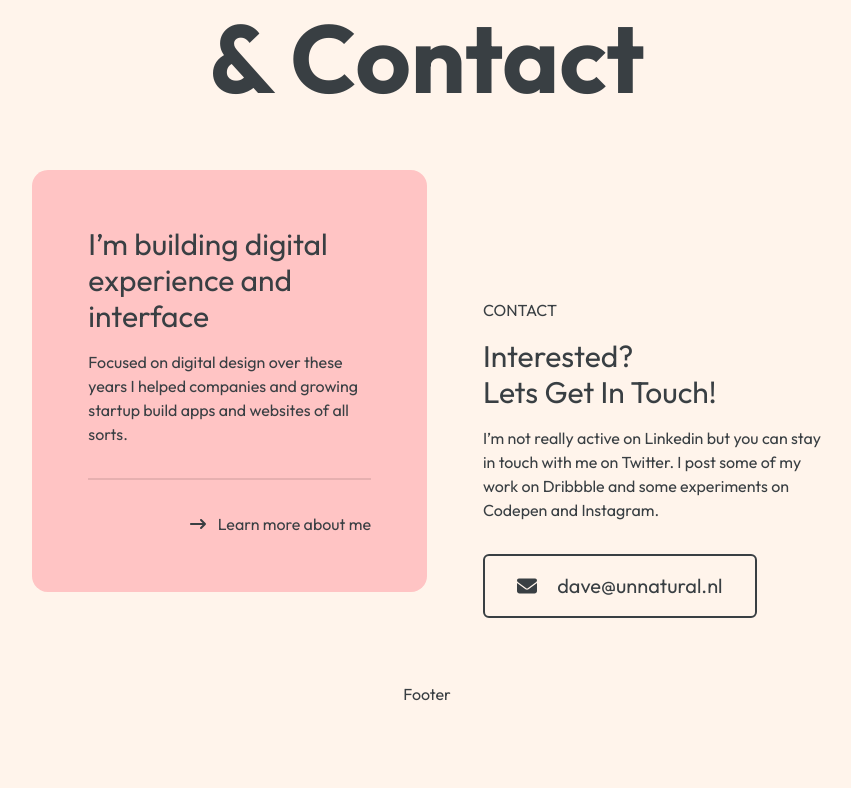
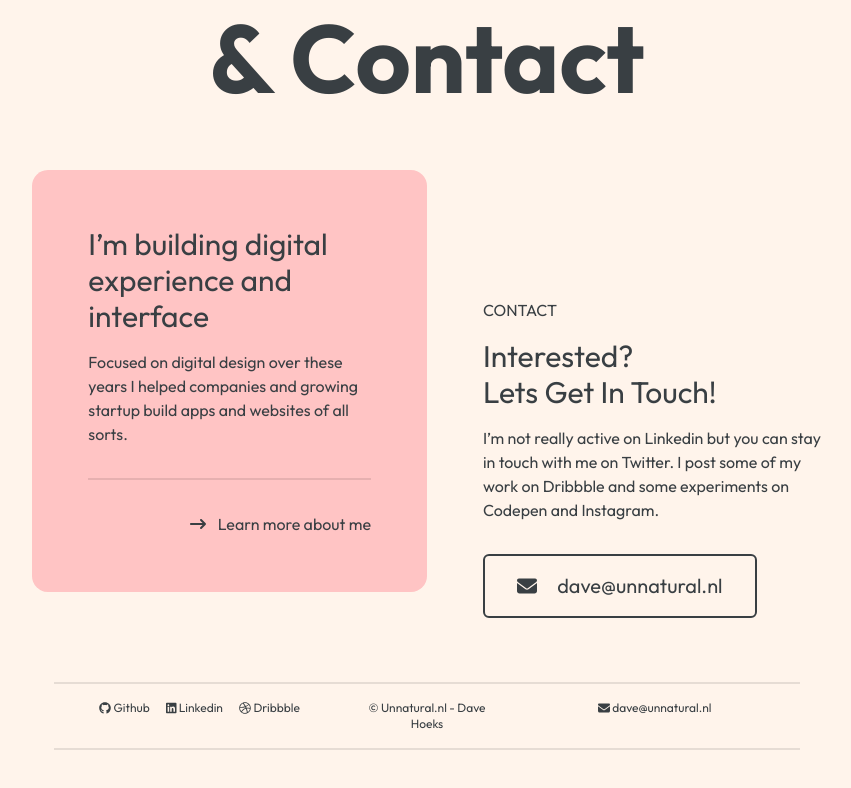
Before and after one commit to h00x/Unnatural-frontend, a Next.js app: page /about in a window 1280 px wide. Shown: the part 254-1042 px from the top of the page, without its empty margins (213-1064 px from the left). Built offline with nearby package versions, Linux system fonts and the light colour scheme.

Commit message:
Add social to footer

```diff
--- a/components/footer.js
+++ b/components/footer.js
@@ -1,6 +1,7 @@
 import ButtonSimple from "./button-simple";
 import {FontAwesomeIcon} from "@fortawesome/react-fontawesome";
 import {faEnvelope} from "@fortawesome/free-solid-svg-icons";
+import { faGithub, faDribbble, faLinkedin } from "@fortawesome/free-brands-svg-icons"
 import Button from "./button";
 
 export default function Footer() {
@@ -22,8 +23,18 @@ export default function Footer() {
                     <Button href="mailto:dave@unnatural.nl" icon={<FontAwesomeIcon icon={faEnvelope} />}>dave@unnatural.nl</Button>
                 </div>
             </div>
-            <div className="my-16">
-                Footer
+            <div className="flex md:flex-row flex-col xl:w-7/12 text-center my-16 border-b-2 border-t-2 border-creme-600 py-4 px-8 text-xs footer-width">
+                <div className="w-1/3">
+                    <a href="https://github.com/h00x" target="_blank" className="mr-4 hover:underline"><FontAwesomeIcon icon={faGithub} /> Github</a>
+                    <a href="https://github.com/h00x" target="_blank" className="mr-4 hover:underline"><FontAwesomeIcon icon={faLinkedin} /> Linkedin</a>
+                    <a href="https://dribbble.com/Hoeks/" target="_blank" className="hover:underline"><FontAwesomeIcon icon={faDribbble} /> Dribbble</a>
+                </div>
+                <div className="px-12 md:my-0 my-4 w-1/3">
+                    © Unnatural.nl - Dave Hoeks
+                </div>
+                <div className="w-1/3">
+                    <a href="mailto:dave@unnatural.nl" target="_blank" className="hover:underline"><FontAwesomeIcon icon={faEnvelope} /> dave@unnatural.nl</a>
+                </div>
             </div>
         </footer>
     )
--- a/package.json
+++ b/package.json
@@ -7,6 +7,7 @@
   },
   "dependencies": {
     "@fortawesome/fontawesome-svg-core": "^1.3.0-beta3",
+    "@fortawesome/free-brands-svg-icons": "^5.15.4",
     "@fortawesome/free-regular-svg-icons": "^6.0.0-beta3",
     "@fortawesome/free-solid-svg-icons": "^6.0.0-beta3",
     "@fortawesome/react-fontawesome": "^0.1.16",
--- a/styles/index.css
+++ b/styles/index.css
@@ -28,4 +28,8 @@
         z-index: 10;
         @apply rounded-xl;
     }
+
+    .footer-width {
+        width: calc(100% - 2rem);
+    }
 }
```
Also changed, not shown: 1 other file (tests, documents, lock files or other folders).
